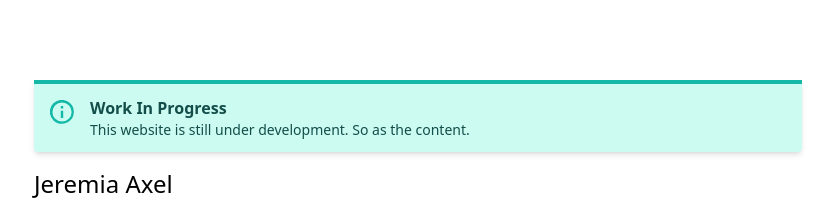
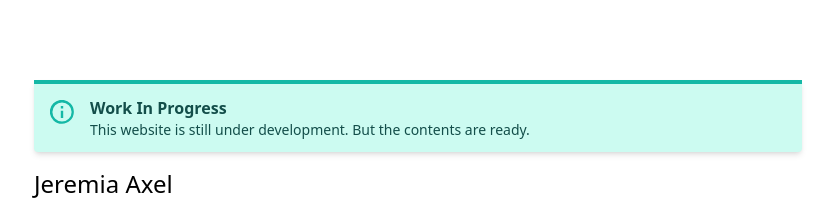
Before and after one commit to jeremiaaxel/jeremiaaxel.github.io, a SvelteKit app: page / in a window 1280 px wide. Shown: the top 204 px of the page, without its empty margins (222-1055 px from the left). Built offline with nearby package versions, Linux system fonts and the light colour scheme.

Commit message:
update notification

```diff
--- a/src/routes/+page.svelte
+++ b/src/routes/+page.svelte
@@ -26,7 +26,7 @@
 
 	const notification = {
 		title: 'Work In Progress',
-		detail: 'This website is still under development. So as the content.'
+		detail: 'This website is still under development. But the contents are ready.'
 	};
 </script>
 
```
